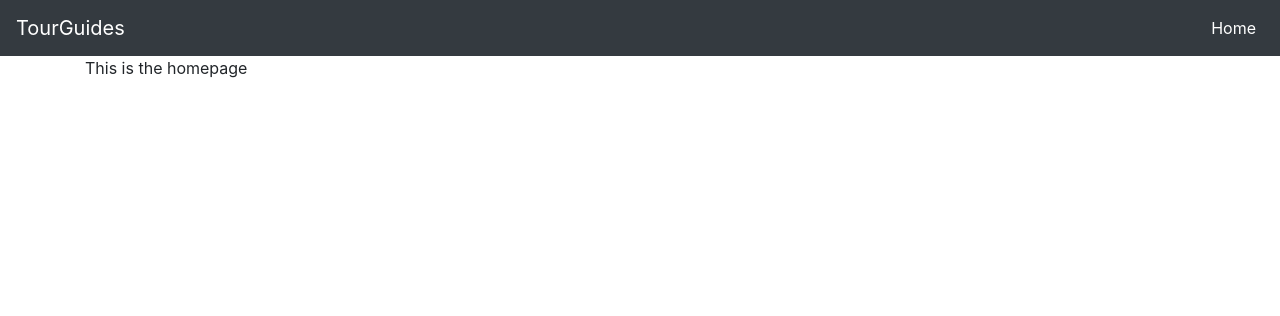
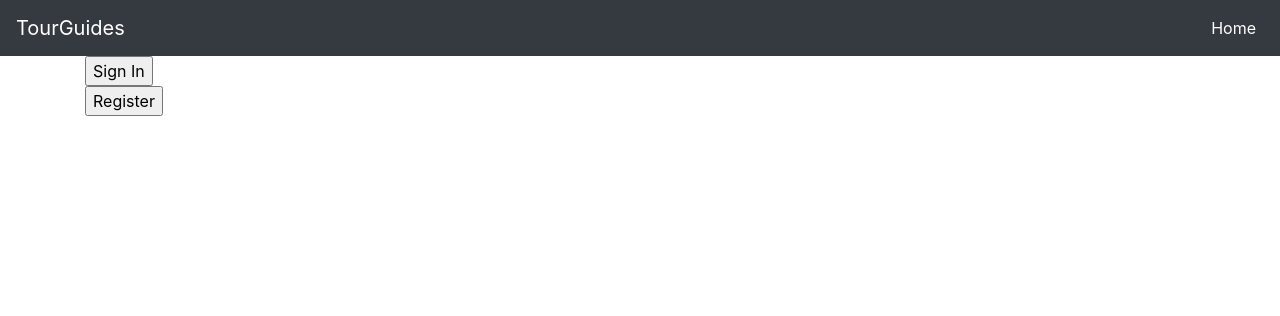
Before and after one commit to callendian/hospitality, a Django app: page / in a window 1280 px wide. Shown: the top 316 px of the page. Run offline with Django 3.2, Linux system fonts and the light colour scheme; some libraries are stand-ins or nearby versions.

Commit message:
login/signup link from home

```diff
--- a/mysite/main/views.py
+++ b/mysite/main/views.py
@@ -18,7 +18,8 @@ BadRequestMessage = "Error interacting with database."
 @csrf_exempt
 def home(request):
     if request.method == 'GET':
-        return render(request, 'main/homepage.html')
+        signed_in = request.user.is_authenticated
+        return render(request, 'main/homepage.html', { 'signed_in': signed_in })
     else:
         return HttpResponse('Method not allowed on /.', status=405)
 
@@ -26,7 +27,6 @@ def home(request):
 # also can return a list of all guides that exist in the DB
 @csrf_exempt
 def guides(request):
-
     # returns a list of all the guides and information related to them including their
     # first and last name, username, and email
     if request.method == 'GET':
@@ -459,7 +459,7 @@ def saved(request):
 
     elif request.method == "DELETE":
         # DELETE: remove from bookmarked tours
-        data = json.loads(request.body.decode("utf-8"))
+        data = callDataBase(request)
         savedTour_id = data["savedtour_id"]
 
         try:
--- a/mysite/templates/main/homepage.html
+++ b/mysite/templates/main/homepage.html
@@ -4,6 +4,17 @@
 
 {% block content %}
 
-<p>This is the homepage</p>
+{% if signed_in %}
+    <form action="auth/signout" method="get">
+        <input type="submit" value="Sign Out">
+    </form>
+{% else %}
+    <form action="auth/signin" method="get">
+        <input type="submit" value="Sign In">
+    </form>
+    <form action="auth/register" method="get">
+        <input type="submit" value="Register">
+    </form>
+{% endif %}
 
 {% endblock %}
```
